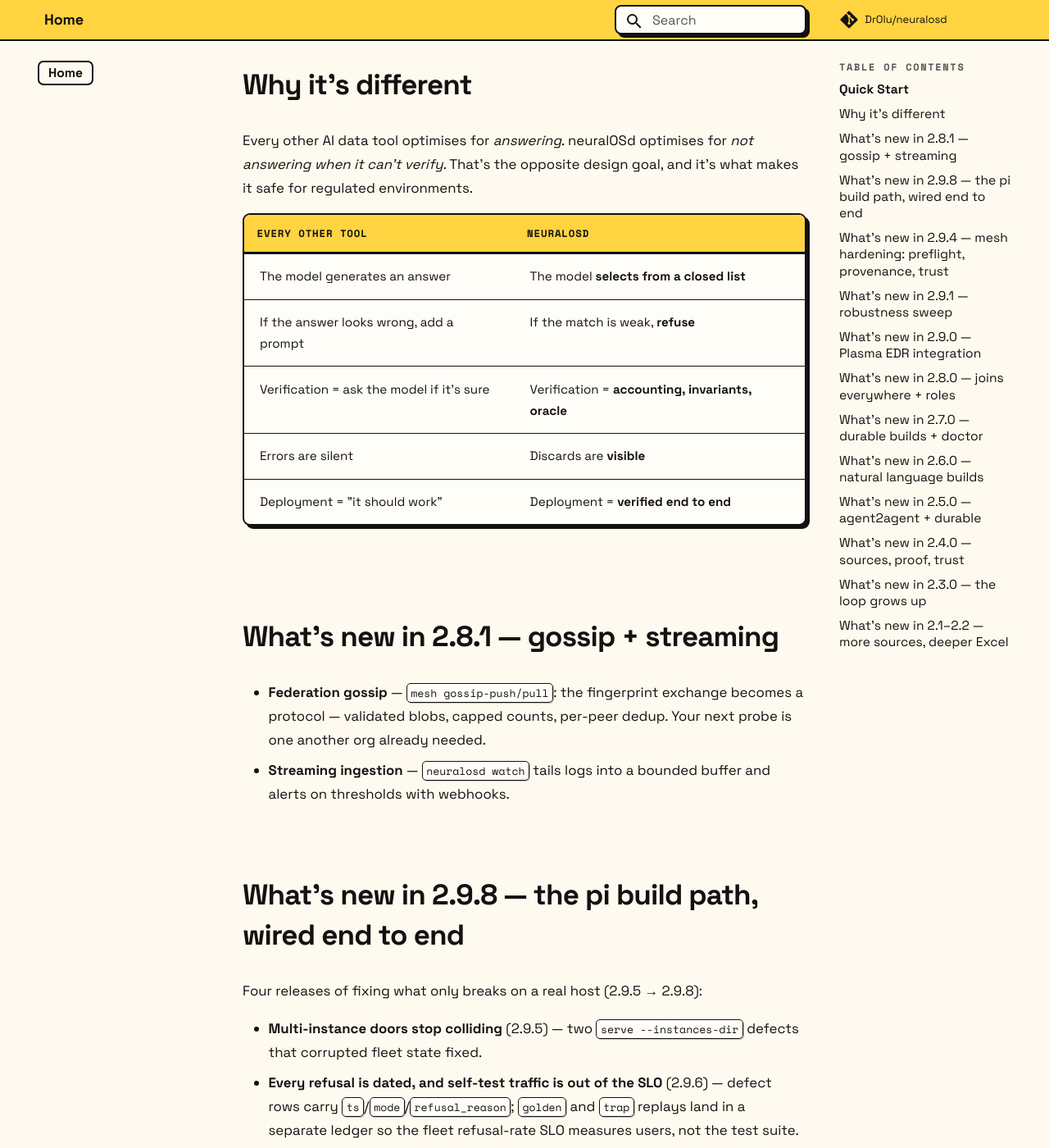
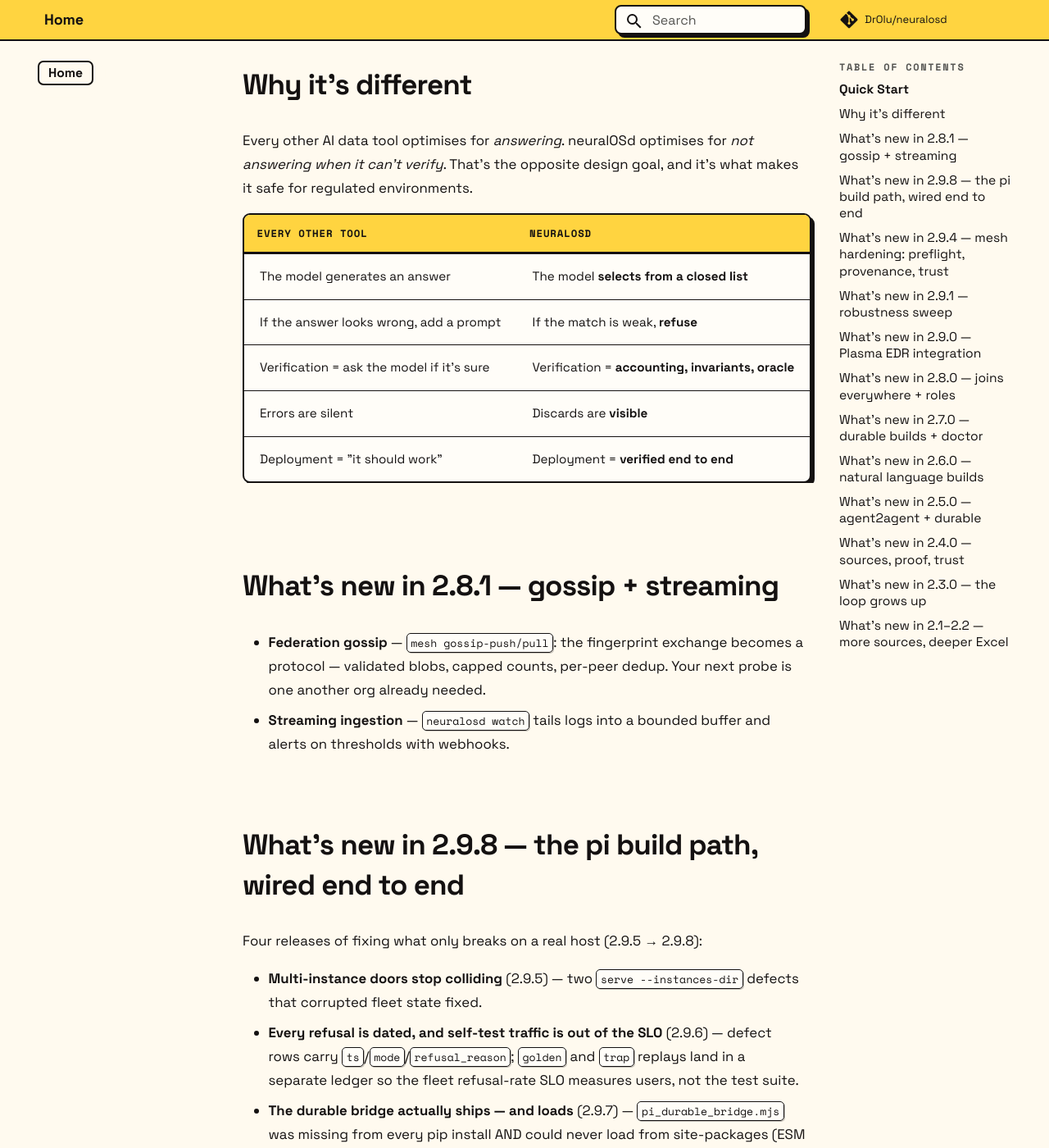
Before and after one commit to DrOlu/neuralosd, an MkDocs documentation site: the page built from docs/index.md, in a window 1280 px wide and 1400 px high, scrolled down 1696 px. Shown: the whole window at 82% size. Built offline with MkDocs 1.6.1 and Material for MkDocs 9.7.7, drawn with Linux system fonts in a browser that asks for light colours; comment, search, counter and statistics services are not loaded.

Commit message:
docs: let wide tables scroll instead of crushing cells

```diff
--- a/docs/stylesheets/raft.css
+++ b/docs/stylesheets/raft.css
@@ -416,6 +416,9 @@
   overflow-x: auto;
 }
 .md-typeset table:not([class]) {
+  display: table;
+  width: max-content;
+  min-width: 100%;
   border: 2px solid var(--ink);
   border-radius: 9px;
   box-shadow: var(--shadow-sm);
@@ -434,6 +437,9 @@
 }
 .md-typeset table:not([class]) td {
   border-top: 1.5px solid var(--ink);
+}
+.md-typeset table:not([class]) code {
+  white-space: nowrap;
 }
 .md-typeset table:not([class]) tr:hover {
   background: rgba(255, 212, 64, .18);
```
